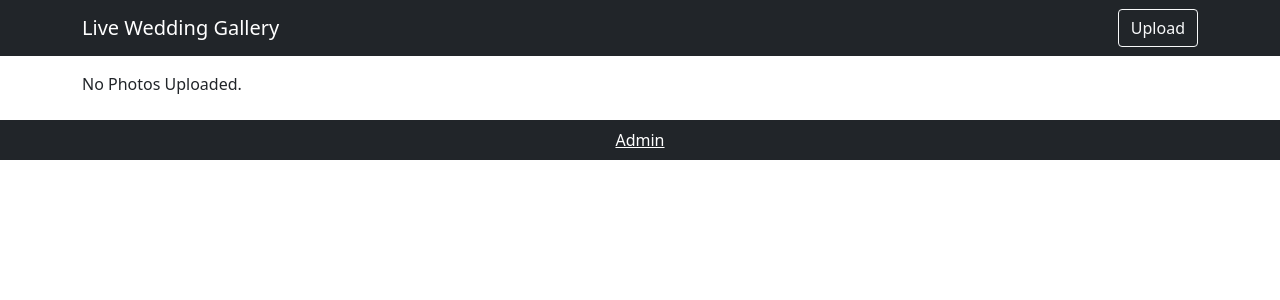
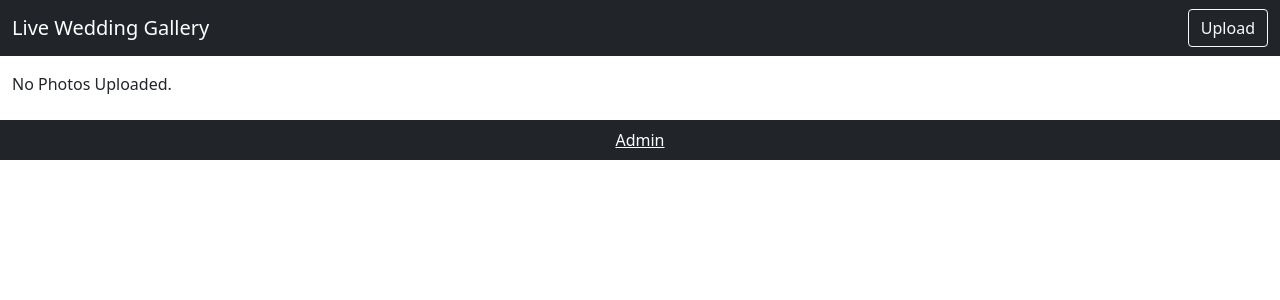
Before and after one commit to zmdavis15/wedding_gallery, a Django app: page / in a window 1280 px wide. Shown: the top 300 px of the page. Run offline with Django 4.2, Linux system fonts and the light colour scheme; data that the repository does not hold is empty; some libraries are stand-ins or nearby versions.

Commit message:
container fluid again

```diff
--- a/layout/templates/layout/base.html
+++ b/layout/templates/layout/base.html
@@ -21,7 +21,7 @@
     <header>
       <!-- top nav bar here -->
       <nav class="navbar navbar-light bg-dark mb-3">
-        <div class="container">
+        <div class="container-fluid">
           <a class="navbar-brand text-white">Live Wedding Gallery</a>
           <div class="d-flex">
             <button id="upload_photo_btn" class="btn btn-outline-light" type="button" name="button">Upload</button>
@@ -42,7 +42,7 @@
     {% endblock %}
     <!-- bottom nav and JS files -->
     <nav class="navbar navbar-light bg-dark footer">
-      <div class="container d-flex justify-content-center">
+      <div class="container-fluid d-flex justify-content-center">
         <a class="text-white" href="{% url 'admin:index' %}">Admin</a>
       </div>
     </nav>
--- a/layout/templates/layout/index.html
+++ b/layout/templates/layout/index.html
@@ -3,7 +3,7 @@
 {% block title %}Live Wedding - Ben and Lindsay{% endblock %}
 
 {% block content %}
-<div id="main_content" class="container">
+<div id="main_content" class="container-fluid">
   <div class="row mb-2">
 
     {% for obj in object_list %}
```
